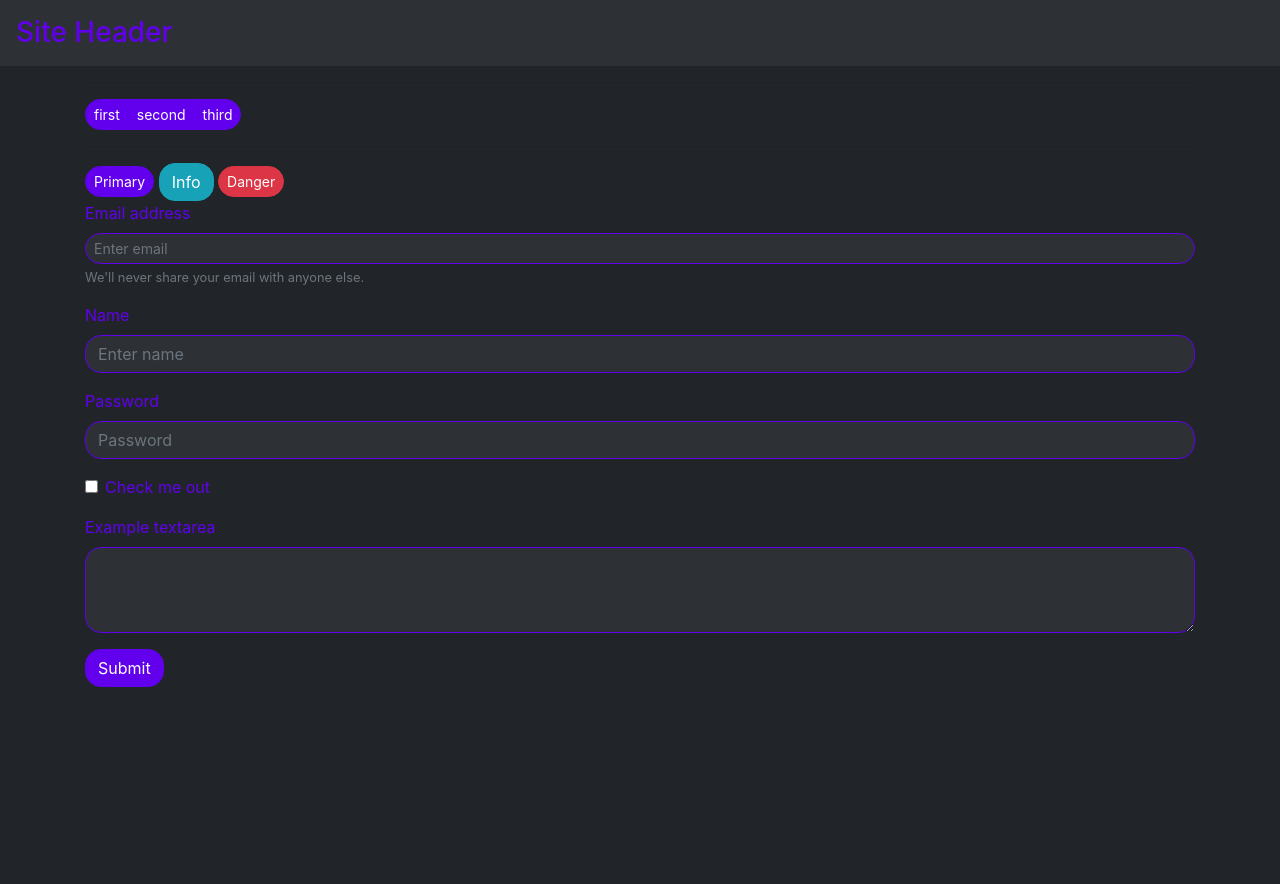
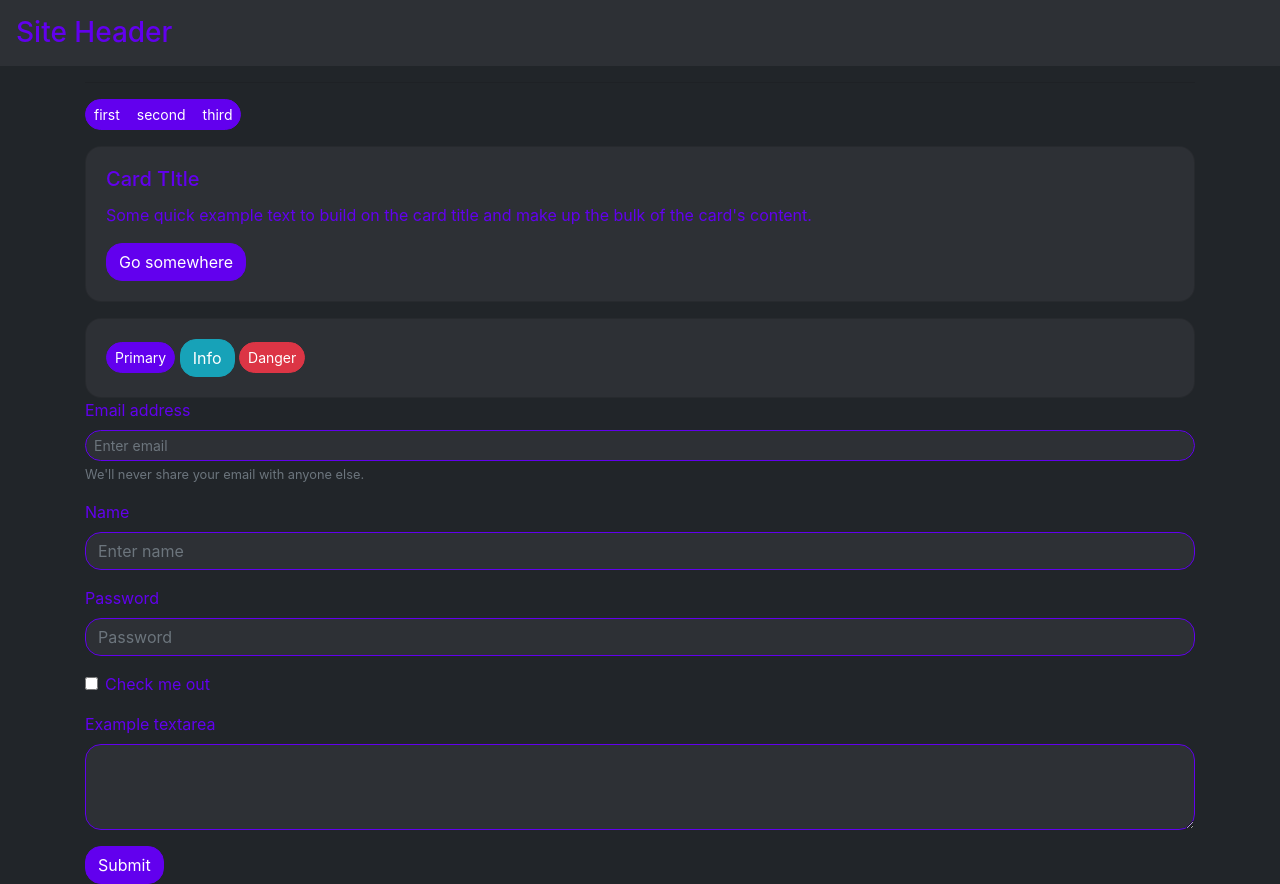
Before and after one commit to ShockProof/my-react-bootstrap, a React (Create React App) app: page / in a window 1280 px wide. Before the commit the page ends 800 px from the top, so only its background shows below. Built offline with nearby package versions, Linux system fonts and the light colour scheme.

Commit message:
add card component

```diff
--- /dev/null
+++ b/src/components/Card.jsx
@@ -0,0 +1,16 @@
+import React from 'react';
+
+import { Card as BootstrapCard } from 'react-bootstrap';
+
+function Card({title, children}) {
+  return (
+    <BootstrapCard className="bg-dark shockproof-card">
+      <BootstrapCard.Body>
+        {title && <BootstrapCard.Title> {title} </BootstrapCard.Title>}
+        {children}
+      </BootstrapCard.Body>
+    </BootstrapCard>
+  );
+};
+
+export default Card;
--- /dev/null
+++ b/src/components/Card.scss
@@ -0,0 +1,3 @@
+.shockproof-card {
+  margin-top: 16px;
+}
--- a/src/style-root/scssLinks.scss
+++ b/src/style-root/scssLinks.scss
@@ -1,3 +1,4 @@
 @import "~bootstrap/scss/bootstrap";
 
+@import "./../components/Card.scss";
 @import "./../components/SiteHeader.scss";
--- a/src/ui-v1/App.jsx
+++ b/src/ui-v1/App.jsx
@@ -4,6 +4,7 @@ import ThemeContext from './../style-root/ThemeContext';
 
 import { Container, Row, Col, Button, ButtonGroup, Form } from 'react-bootstrap';
 
+import Card from './../components/Card';
 import SiteHeader from './../components/SiteHeader';
 
 function App() {
@@ -25,10 +26,17 @@ function App() {
               <Button onClick={() => themeContext.setTheme('third')}>third</Button>
             </ButtonGroup>
 
-            <hr></hr>
-            <Button size="sm" variant="primary">Primary</Button> {' '}
-            <Button variant="info">Info</Button> {' '}
-            <Button size="sm" variant="danger">Danger</Button>
+            <Card title="Card TItle">
+              <p> Some quick example text to build on the card title and make up the bulk of
+              the card's content. </p>
+              <Button variant="primary">Go somewhere</Button>
+            </Card>
+
+            <Card>
+              <Button size="sm" variant="primary">Primary</Button> {' '}
+              <Button variant="info">Info</Button> {' '}
+              <Button size="sm" variant="danger">Danger</Button>
+            </Card>
 
             <Form>
               <Form.Group controlId="formBasicEmail">
```
